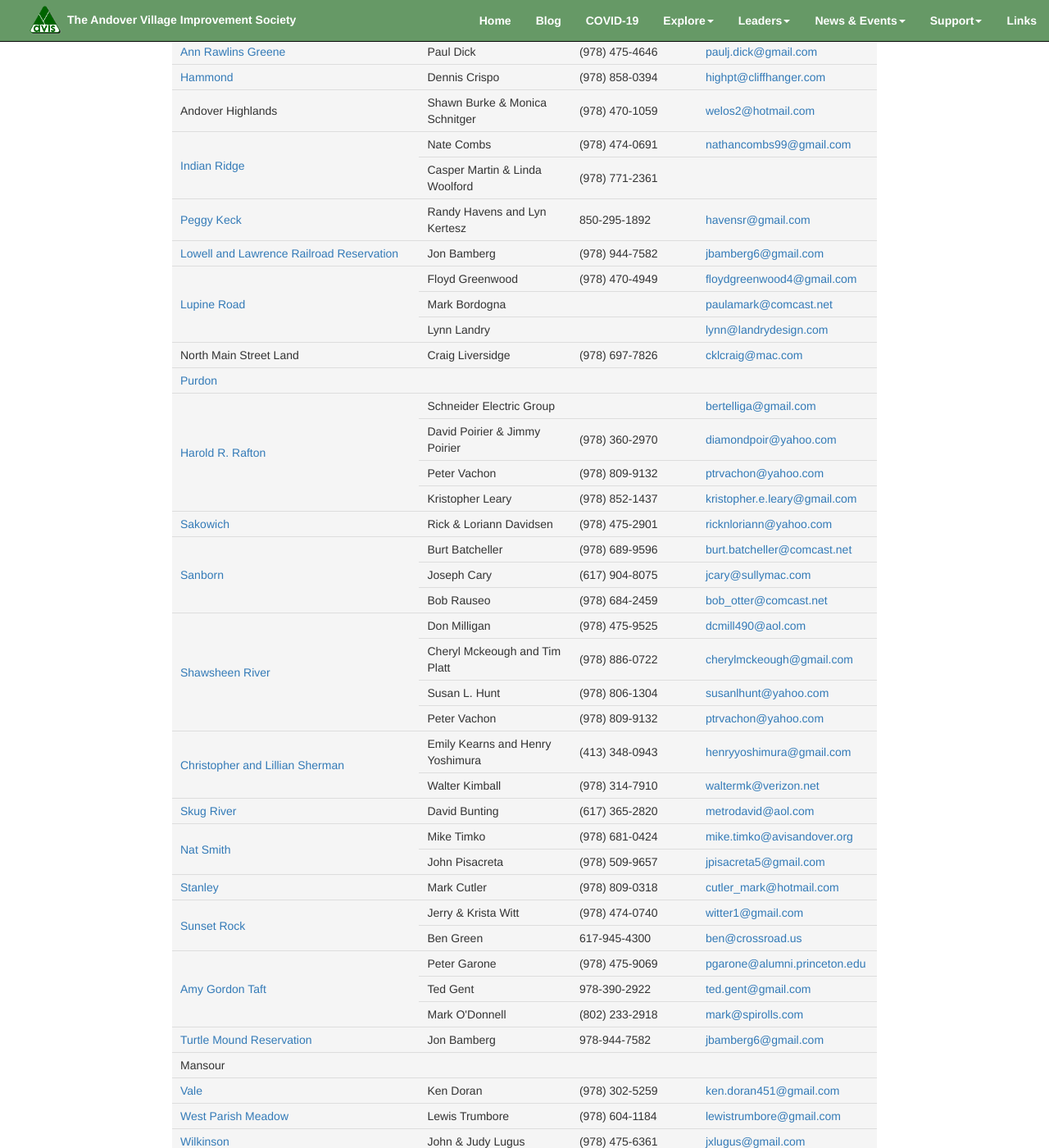
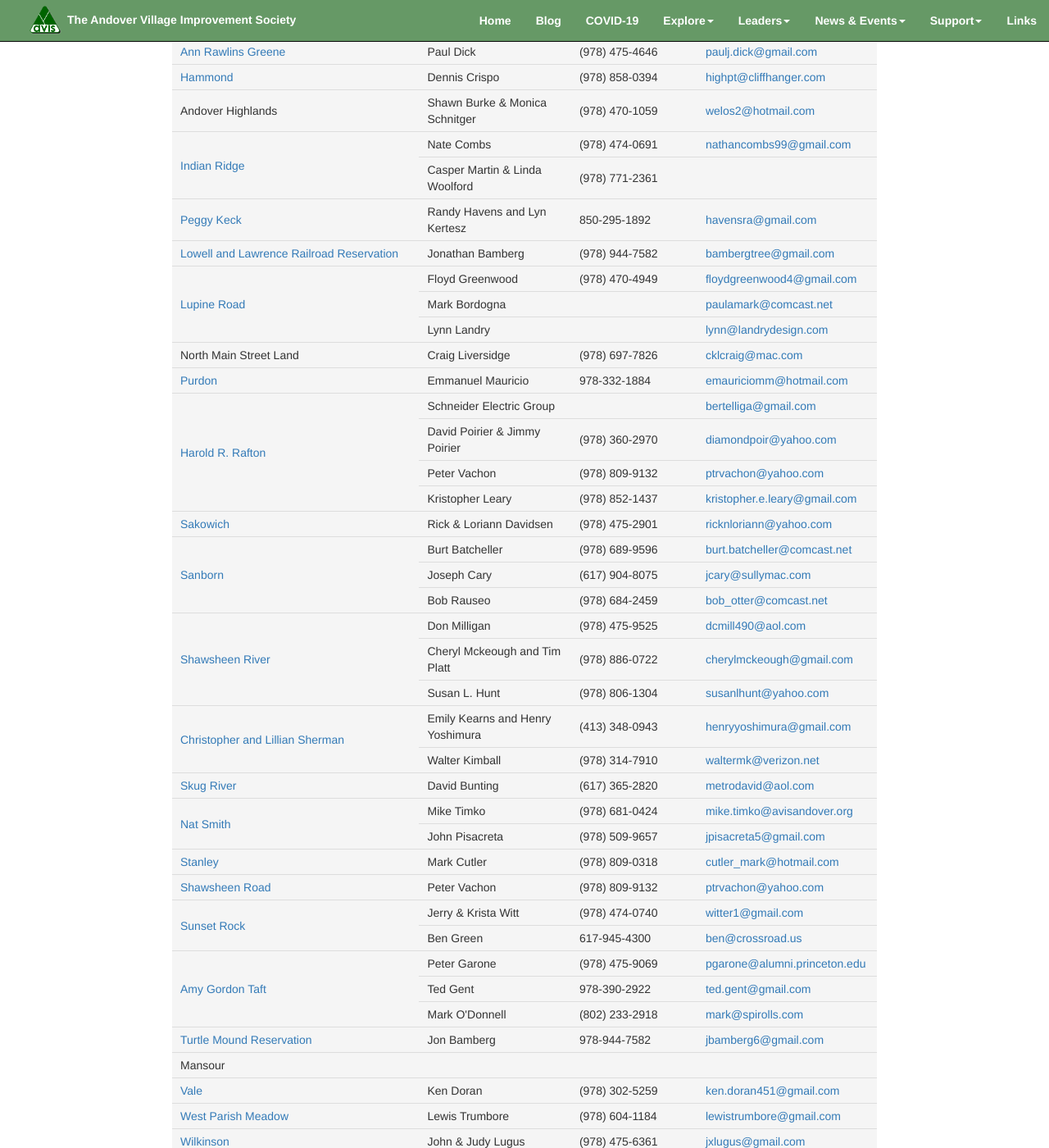
Before and after one commit to avisandover/avis-website, a Jekyll site: the page built from wardens.html, in a window 1280 px wide and 1400 px high, scrolled down 1381 px. Shown: the whole window at 82% size. Built offline with Jekyll 4.4.1, drawn with Linux system fonts in a browser that asks for light colours; nearby versions of some CDN libraries.

Commit message:
Made changes with wardens and added new Purdon Warden

```diff
--- a/lowell.html
+++ b/lowell.html
@@ -20,8 +20,8 @@ title: AVIS Reservations - Lowell & Lawrence Railroad Reservation
 
   <h5>Warden Information:</h5>
   <p>
-    Jon Bamberg<br>
-    <a href="mailto:jbamberg6@gmail.com">jbamberg6@gmail.com</a><br>
+    Jonathan Bamberg<br>
+    <a href="mailto:bambergtree@gmail.com">bambergtree@gmail.com</a><br>
     978-944-7582<br><br>
   </p>
 </div>
--- a/peggykeck.html
+++ b/peggykeck.html
@@ -50,7 +50,7 @@ title: AVIS Reservations - Keck Reservation
   <h5>Warden Information:</h5>
   <p>
     Randy Havens and Lyn Kertesz<br>
-    <a href="mailto:havensr@gmail.com">havensr@gmail.com</a><br>
+    <a href="havensra@gmail.com">havensra@gmail.com</a><br>
     850-295-1892<br>
   </p>
 </div>
--- a/purdon.html
+++ b/purdon.html
@@ -31,5 +31,9 @@ title: AVIS Reservations - Purdon Reservation
   <p>Central Street</p>
 
   <h5>Warden Information:</h5>
-    ---
+  <p>
+    Emmanuel Maurico<br>
+    <a href="mailto:emauriciomm@hotmail.com">emauriciomm@hotmail.com</a><br>
+    850-295-1892<br>
+  </p>
 </div>
--- a/turtle.html
+++ b/turtle.html
@@ -121,8 +121,8 @@ title: AVIS Reservations - Turtle Mound
 
   <h5>Warden Information:</h5>
   <p>
-    Jon Bamberg<br>
-    <a href="mailto:jbamberg6@gmail.com">jbamberg6@gmail.com</a><br>
+    Jonathan Bamberg<br>
+    <a href="mailto:bambergtree@gmail.com">bambergtree@gmail.com</a><br>
     978-944-7582<br><br>
   </p>
 </div>
--- a/wardens.html
+++ b/wardens.html
@@ -246,13 +246,13 @@ title: AVIS Wardens
         <td><a href="/peggykeck.html">Peggy Keck</a></td>
         <td>Randy Havens and Lyn Kertesz</td>
         <td>850-295-1892</td>
-        <td><a href="mailto:havensr@gmail.com">havensr@gmail.com</a></td>
+        <td><a href="mailto:havensra@gmail.com">havensra@gmail.com</a></td>
       </tr>
       <tr>
         <td><a href="/lowell.html">Lowell and Lawrence Railroad Reservation</a></td>
-        <td>Jon Bamberg</td>
+        <td>Jonathan Bamberg</td>
         <td>(978) 944-7582</td>
-        <td><a href="mailto:jbamberg6@gmail.com">jbamberg6@gmail.com</a></td>
+        <td><a href="mailto:bambergtree@gmail.com">bambergtree@gmail.com</a></td>
       </tr>
       </tr>
       <tr>
@@ -279,9 +279,9 @@ title: AVIS Wardens
       </tr>
       <tr>
         <td><a href="/purdon.html">Purdon</a></td>
-        <td></td>
-        <td></td>
-        <td></td>
+        <td>Emmanuel Mauricio</td>
+        <td>978-332-1884</td>
+        <td><a href="mailto:emauriciomm@hotmail.com">emauriciomm@hotmail.com</a></td>
       </tr>
       <tr>
         <td rowspan="4"><a href="/rafton.html">Harold R. Rafton</a></td>
@@ -327,7 +327,7 @@ title: AVIS Wardens
         <td><a href="mailto:bob_otter@comcast.net">bob_otter@comcast.net</a></td>
       </tr>
       <tr>
-        <td rowspan="4"><a href="/shawsheenriver.html">Shawsheen River</a></td>
+        <td rowspan="3"><a href="/shawsheenriver.html">Shawsheen River</a></td>
         <td>Don Milligan </td>
         <td>(978) 475-9525</td>
         <td><a href="mailto:dcmill490@aol.com">dcmill490@aol.com</a></td>
@@ -341,11 +341,6 @@ title: AVIS Wardens
         <td>Susan L. Hunt</td>
         <td>(978) 806-1304</td>
         <td><a href="mailto:susanlhunt@yahoo.com">susanlhunt@yahoo.com</a></td>
-      </tr>
-      <tr>
-        <td>Peter Vachon</td>
-        <td>(978) 809-9132</td>
-        <td><a href="mailto:ptrvachon@yahoo.com">ptrvachon@yahoo.com</a></td>
       </tr>
       <tr>
         <td rowspan="2"><a href="/sherman.html">Christopher and Lillian Sherman</a></td>
@@ -374,12 +369,17 @@ title: AVIS Wardens
         <td>John Pisacreta</td>
         <td>(978) 509-9657</td>
         <td><a href="mailto:jpisacreta5@gmail.com">jpisacreta5@gmail.com</a></td>
-
+        <tr>
+          <td><a href="/stanley.html">Stanley</a></td>
+          <td>Mark Cutler</td>
+          <td>(978) 809-0318</td>
+          <td><a href="mailto:cutler_mark@hotmail.comu">cutler_mark@hotmail.com</a></td>
+        </tr>
       <tr>
-        <td><a href="/stanley.html">Stanley</a></td>
-        <td>Mark Cutler</td>
-        <td>(978) 809-0318</td>
-        <td><a href="mailto:cutler_mark@hotmail.comu">cutler_mark@hotmail.com</a></td>
+        <td><a href="/shawsheenroad.html">Shawsheen Road</a></td>
+        <td>Peter Vachon</td>
+        <td>(978) 809-9132</td>
+        <td><a href="mailto:ptrvachon@yahoo.com">ptrvachon@yahoo.com</a></td>
       </tr>
       <tr>
         <td rowspan="2"><a href="/sunsetrock.html">Sunset Rock</a></td>
```
Also changed, not shown: index.html (+1 -20 lines).
